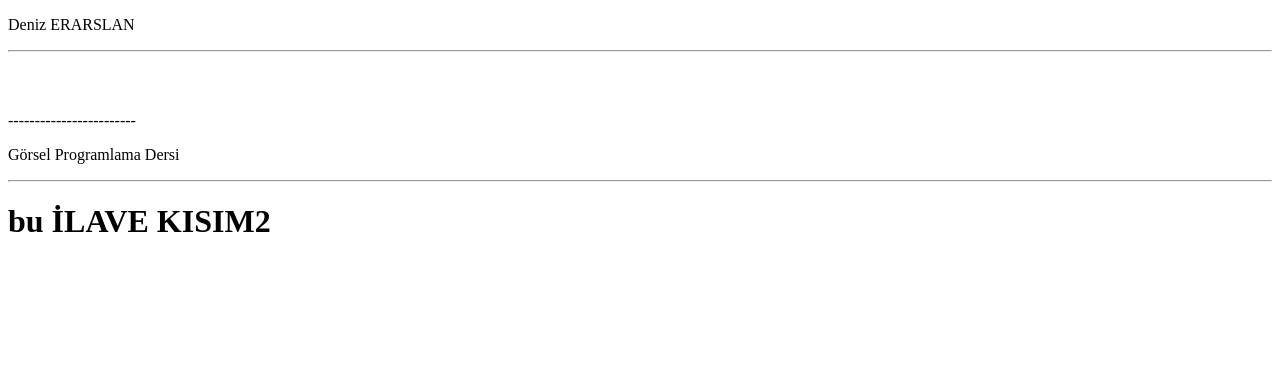
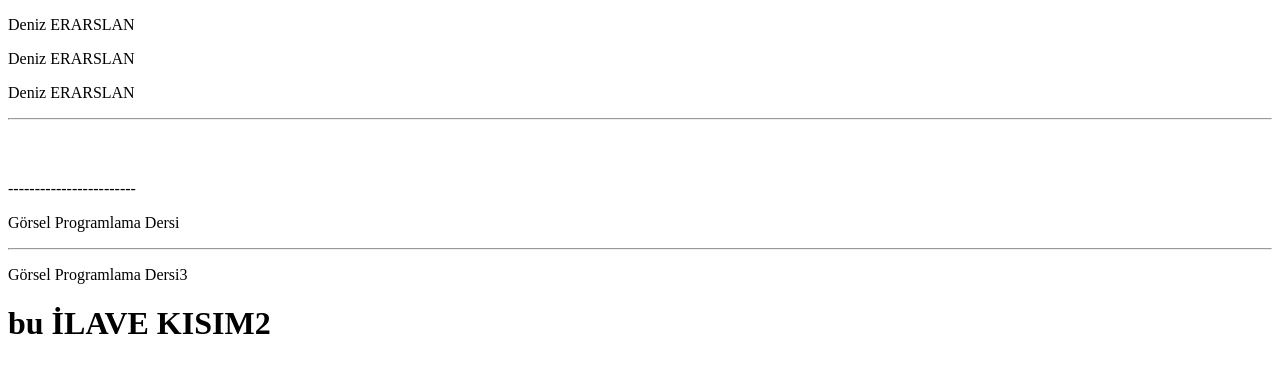
Before and after one commit to dnz-erarslan/DEVOPS-Project1, a plain HTML site: page index.html in a window 1280 px wide. Drawn offline with Linux system fonts and the light colour scheme.

Commit message:
indexdegsim3

```diff
--- a/index.html
+++ b/index.html
@@ -3,10 +3,14 @@
 <head>
     <meta charset="UTF-8">
     <meta name="viewport" content="width=device-width, initial-scale=1.0">
-    <title>Değişim YENI2</title>
+    <title>Değişim 3 </title>
 </head>
 <body>
-    <p> Deniz ERARSLAN</p>
+  <p> Deniz ERARSLAN</p>
+ <p> Deniz ERARSLAN</p>
+ <p> Deniz ERARSLAN</p>
+
+
     <HR></HR>
     <BR></BR>
     <P>------------------------</P>
@@ -14,6 +18,10 @@
 
     <p>Görsel Programlama Dersi</p>
     <HR></HR>
+
+  <p>Görsel Programlama Dersi3</p>
+
+
 <h1>bu İLAVE KISIM2</h1>
 
 
```
